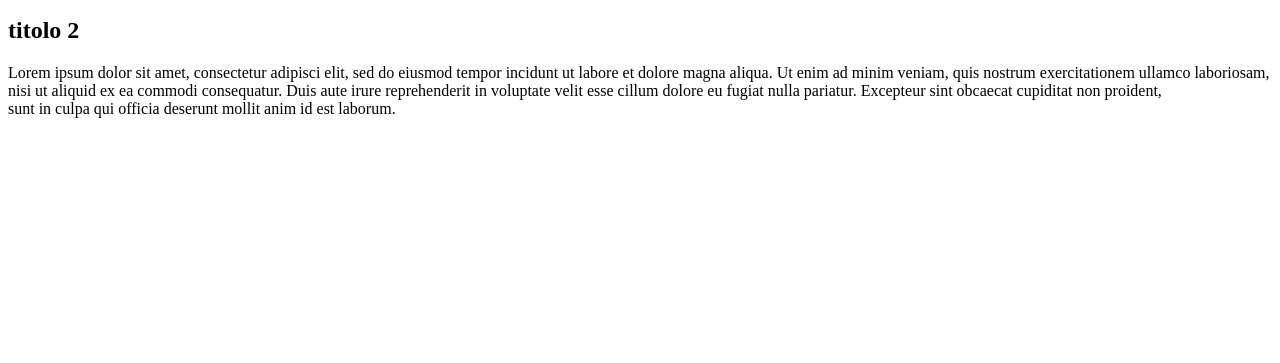
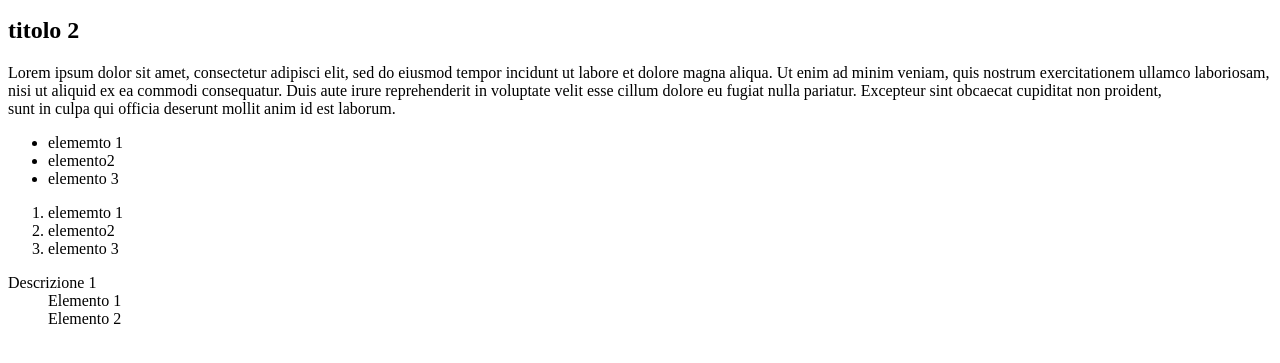
Before and after one commit to lil96705/MiaTech, a plain HTML site: page index.html in a window 1280 px wide. Shown: the part 101-464 px from the top of the page. Drawn offline with Linux system fonts and the light colour scheme.

Commit message:
Update index.html

```diff
--- a/index.html
+++ b/index.html
@@ -18,6 +18,21 @@
          reprehenderit in voluptate velit esse cillum dolore eu fugiat nulla
          pariatur. Excepteur sint obcaecat cupiditat non proident, <br>
         sunt in culpa qui officia deserunt mollit anim id est laborum.</p>
+    <ul>
+        <li> elememto 1 </li>
+        <li>elemento2</li>
+        <li>elemento 3</li>
+    </ul>
+    <ol>
+        <li> elememto 1 </li>
+        <li>elemento2</li>
+        <li>elemento 3</li>
+    </ol>
+    <dl>
+        <dt>Descrizione 1</dt>
+        <dd>Elemento 1</dd>
+        <dd>Elemento 2</dd>
+    </dl>
 </body>
 
 </html>
```
